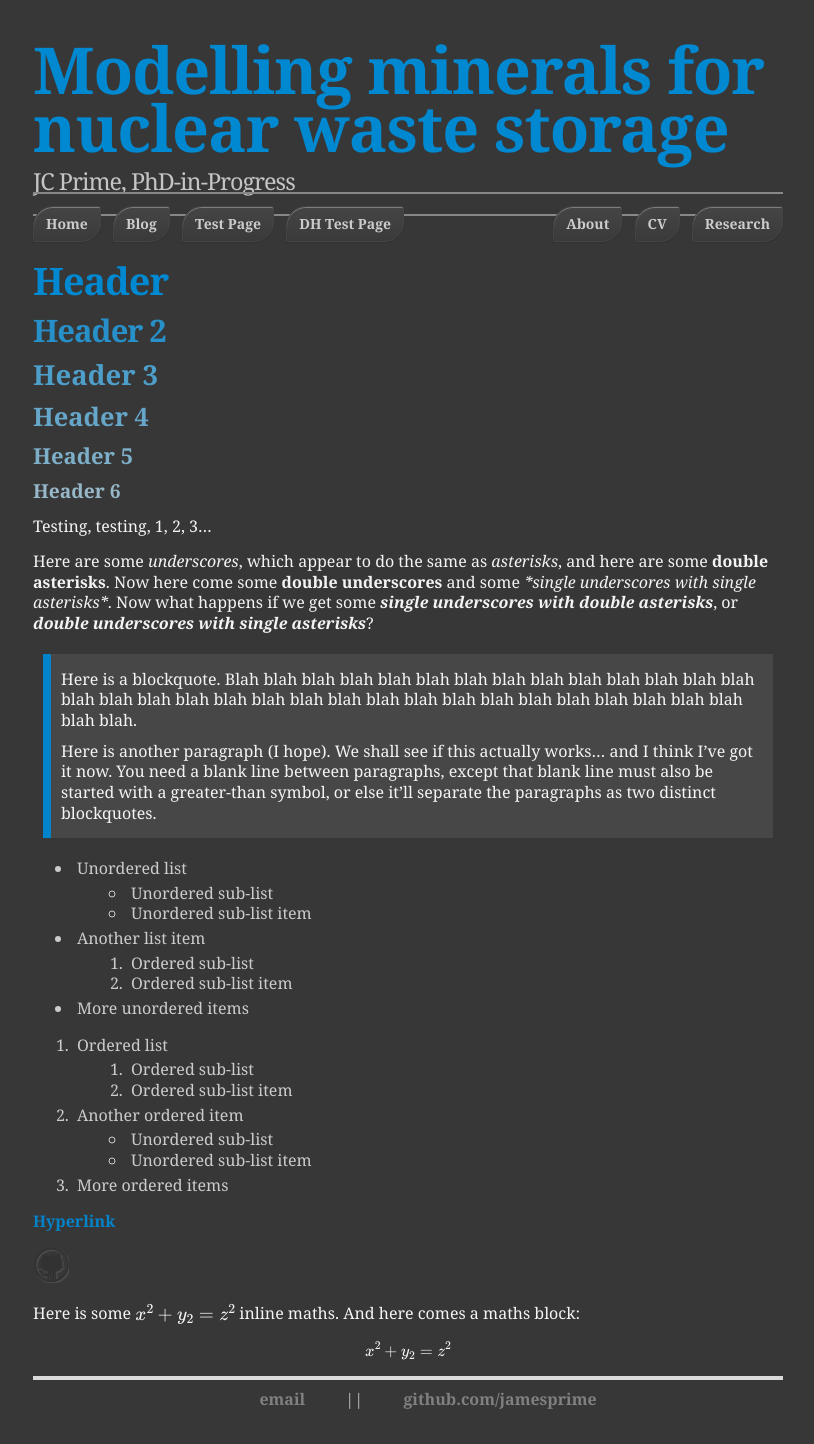
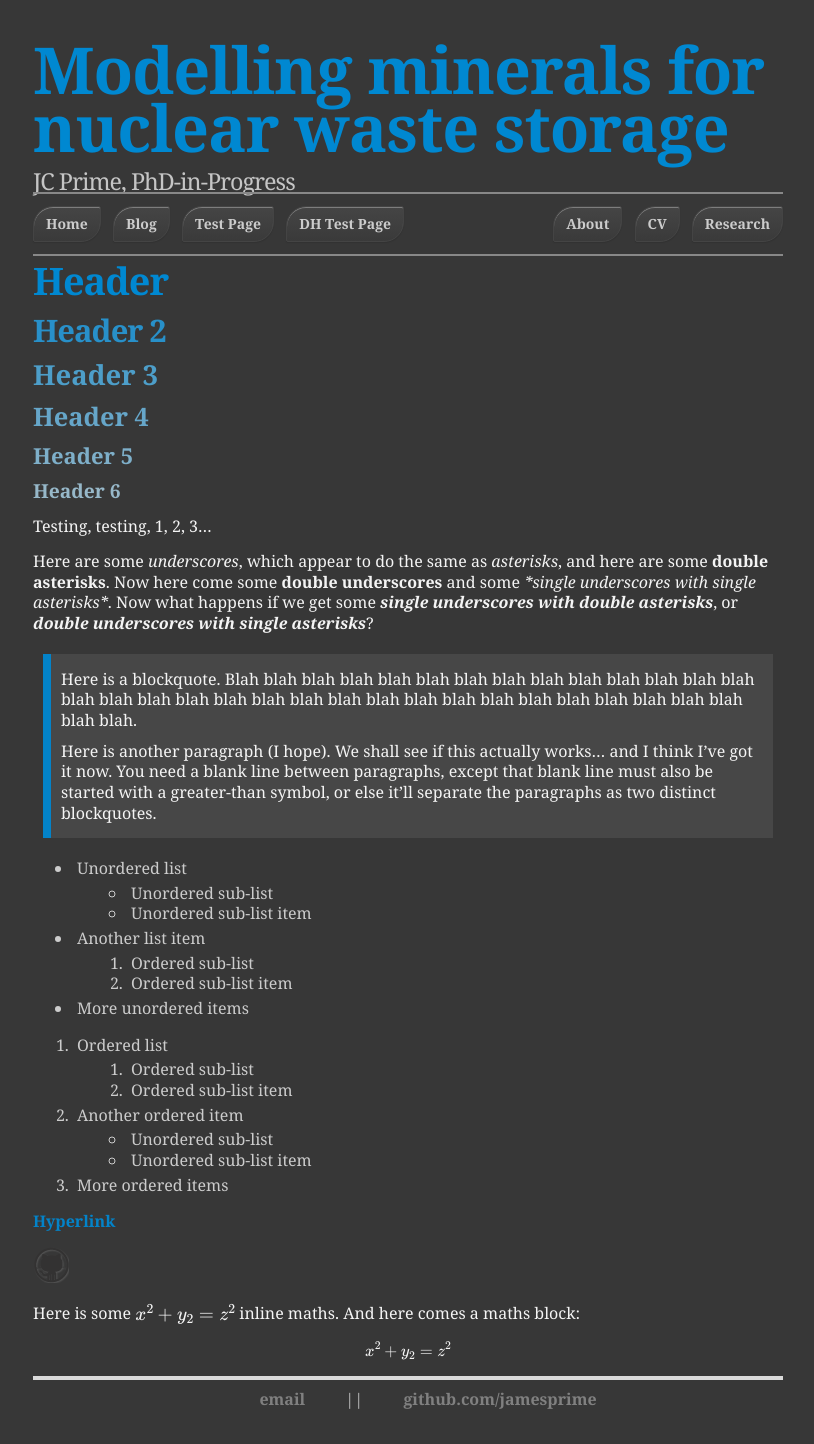
Before and after one commit to jamesprime/jamesprime.github.io, a Jekyll site: the page built from _pages/dhtest/index.md, in a window 1280 px wide. Shown: the whole page, without its empty margins (232-1046 px from the left). Built offline with Jekyll 4.4.1, drawn with Linux system fonts in a browser that asks for light colours; nearby versions of some CDN libraries; formulas are drawn with MathJax 3.

Commit message:
Updated /_sass/uberduper.scss
Uncommented .banner height and changed from 50px to 40px, as a test

```diff
--- a/_sass/uberduper.scss
+++ b/_sass/uberduper.scss
@@ -231,7 +231,7 @@ div.slogan {
     z-index: 100;
     left: 0;
     right: 0;
-    // height: 50px;
+    height: 40px;
     // margin-right: -382px;
     width: 750px;
     position: relative;
```
